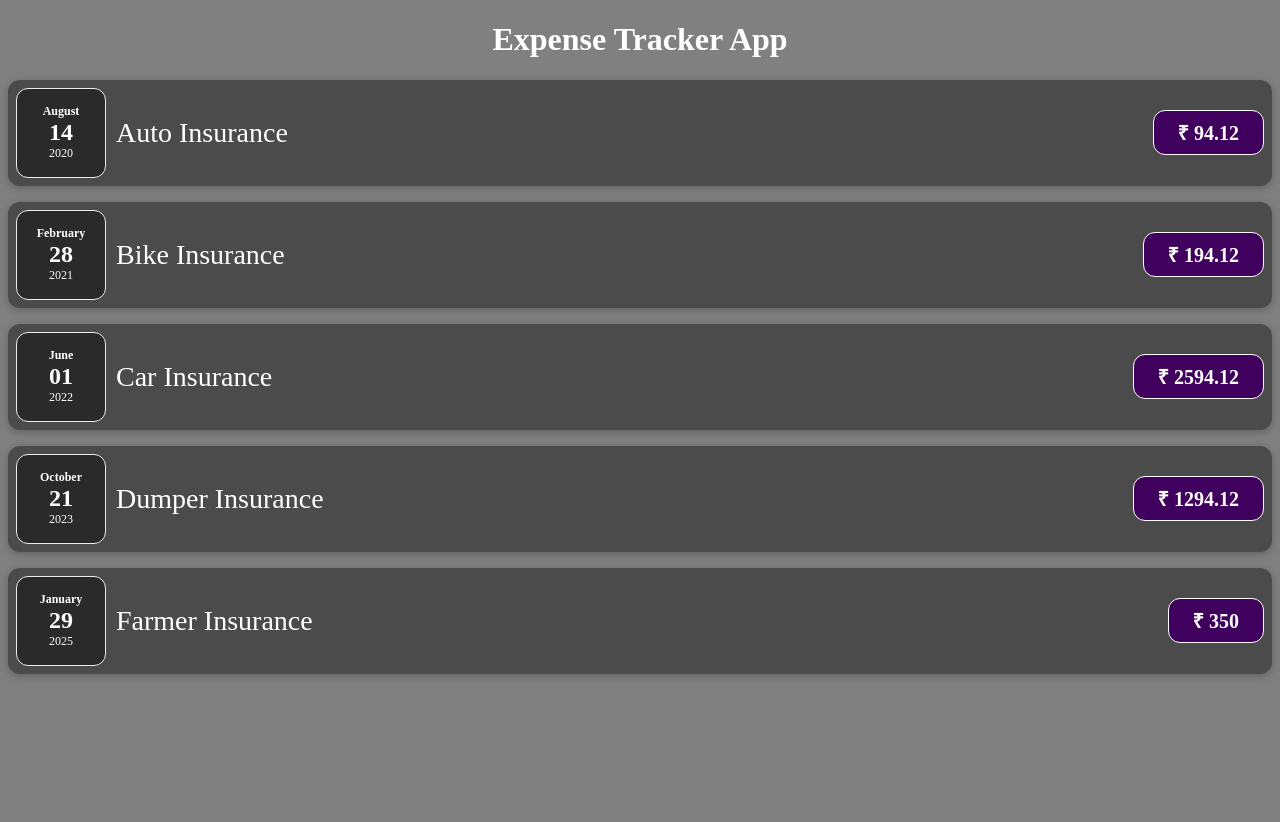
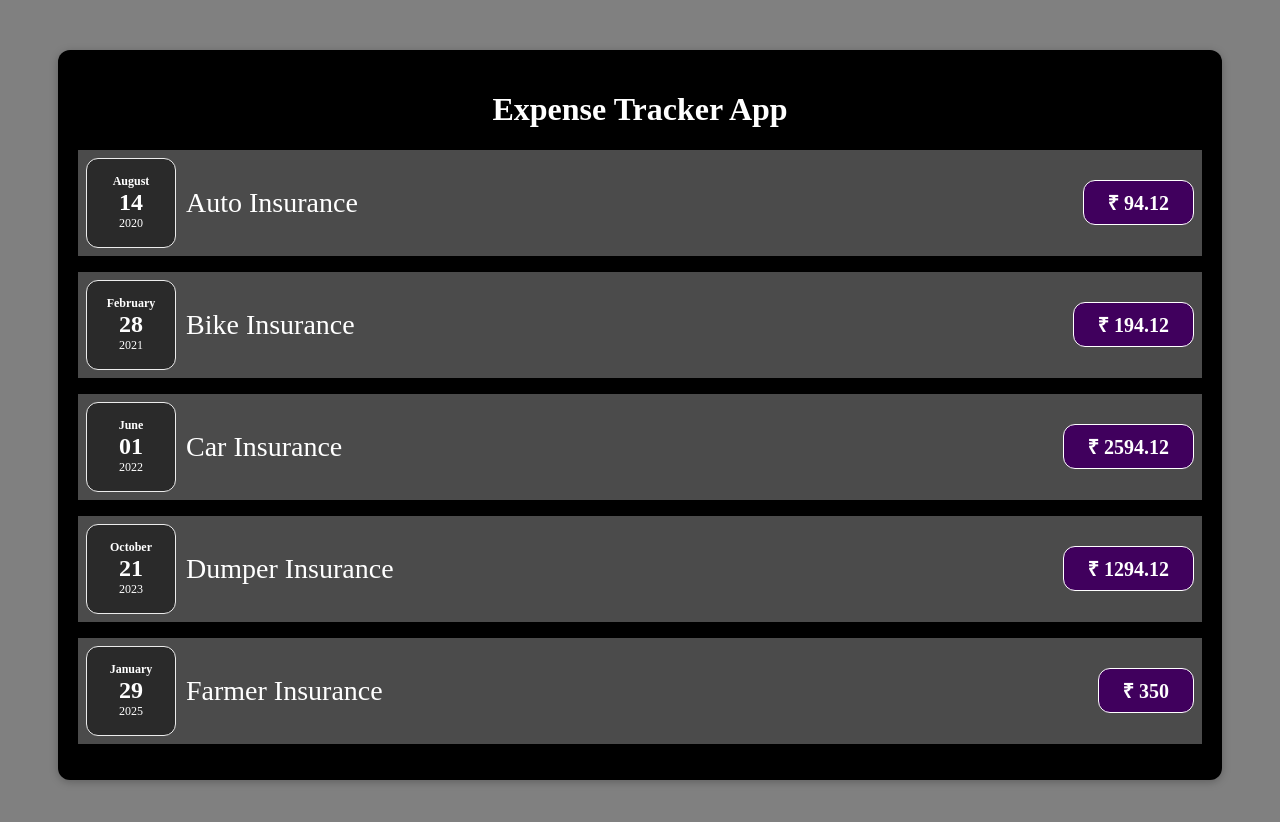
Before and after one commit to CoolShivas/React_Expense_Tracker, a React (Vite) app in the folder expense_tracker_app/: page / in a window 1280 px wide. Shown: the top 822 px of the page. Before the commit the page ends 800 px from the top, so only its background shows below. Built offline with nearby package versions, Linux system fonts and the light colour scheme.

Commit message:
Children_Props

```diff
--- a/expense_tracker_app/src/App.jsx
+++ b/expense_tracker_app/src/App.jsx
@@ -1,3 +1,4 @@
+import Card from "./UI/Card";
 import AppName from "./components/AppName";
 import IndividualExpense from "./components/IndividualExpense";
 
@@ -34,7 +35,7 @@ function App() {
       date: new Date(2024, 12, 29),
     },
   ];
-  return <>
+  return <Card>
     <AppName></AppName>
     {/* <ExpenseItems
       titleABC={expenses[0].title}
@@ -45,6 +46,6 @@ function App() {
     <IndividualExpense
       expensesABC={expenses}
     ></IndividualExpense>
-  </>
+  </Card>
 }
 export default App;
--- /dev/null
+++ b/expense_tracker_app/src/UI/Card.css
@@ -0,0 +1,8 @@
+.card {
+    box-shadow: 0 2px 8px rgba(0, 0, 0, 0.25);
+    border-radius: 12px;
+    background-color: black;
+    /* border-radius: 31px; */
+    margin: 50px;
+    padding: 20px;
+}
--- /dev/null
+++ b/expense_tracker_app/src/UI/Card.jsx
@@ -0,0 +1,19 @@
+import "./Card.css"
+
+
+
+const Card = (props) => {
+
+    const classFormat = "card " + props.className;
+
+    // return <div className={styles.classFormat}>
+    //     {props.children}
+    // </div>
+
+
+    return <div className={classFormat}>
+        {props.children}
+    </div>
+}
+
+export default Card;
--- a/expense_tracker_app/src/components/ExpenseItems.module.css
+++ b/expense_tracker_app/src/components/ExpenseItems.module.css
@@ -2,10 +2,10 @@
     display: flex;
     justify-content: space-between;
     align-items: center;
-    box-shadow: 0 2px 8px rgba(0, 0, 0, 0.25);
+    /* box-shadow: 0 2px 8px rgba(0, 0, 0, 0.25); */
     padding: 0.5rem;
     margin: 1rem 0;
-    border-radius: 12px;
+    /* border-radius: 12px; */
     background-color: #4b4b4b;
 
     text-transform: capitalize;
```
